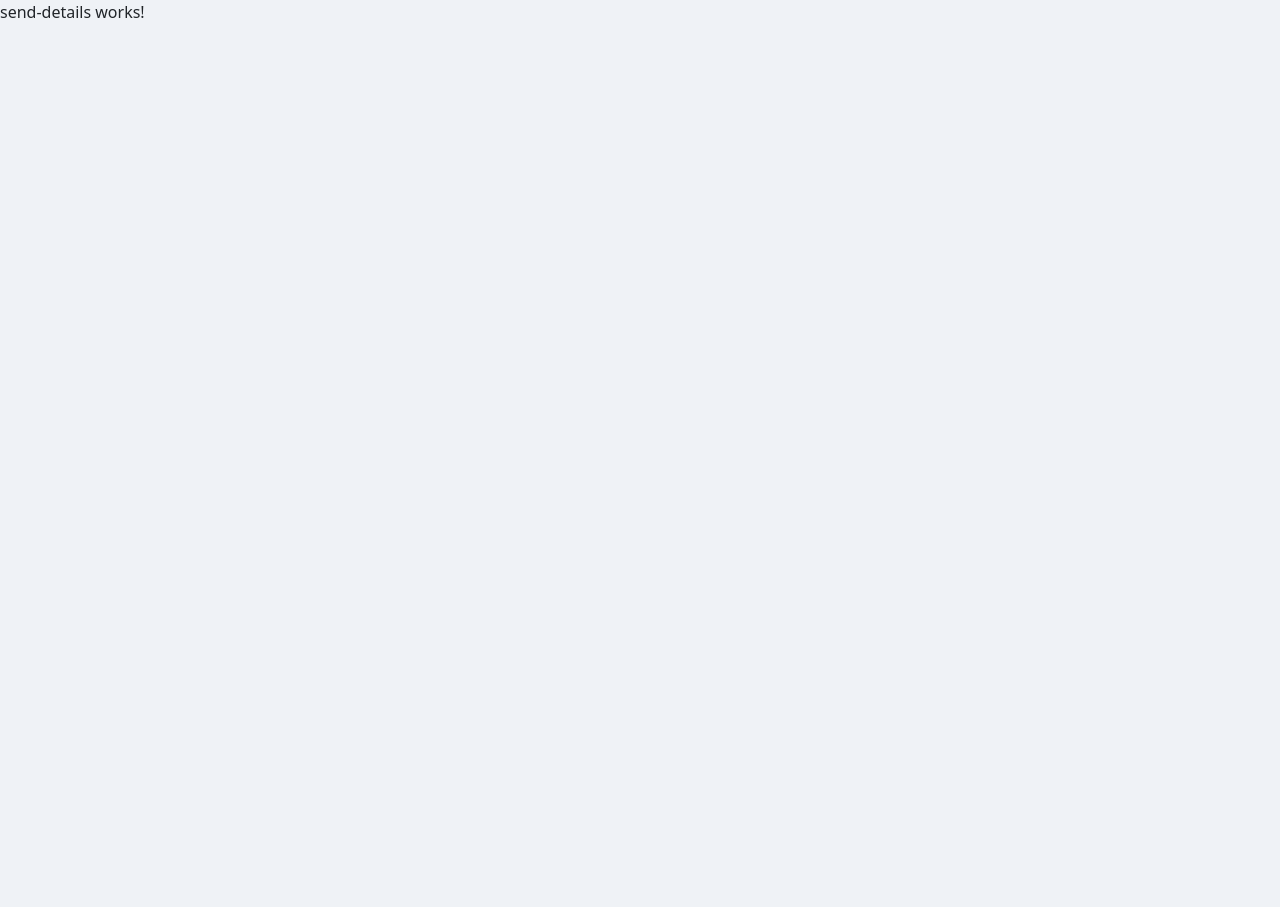
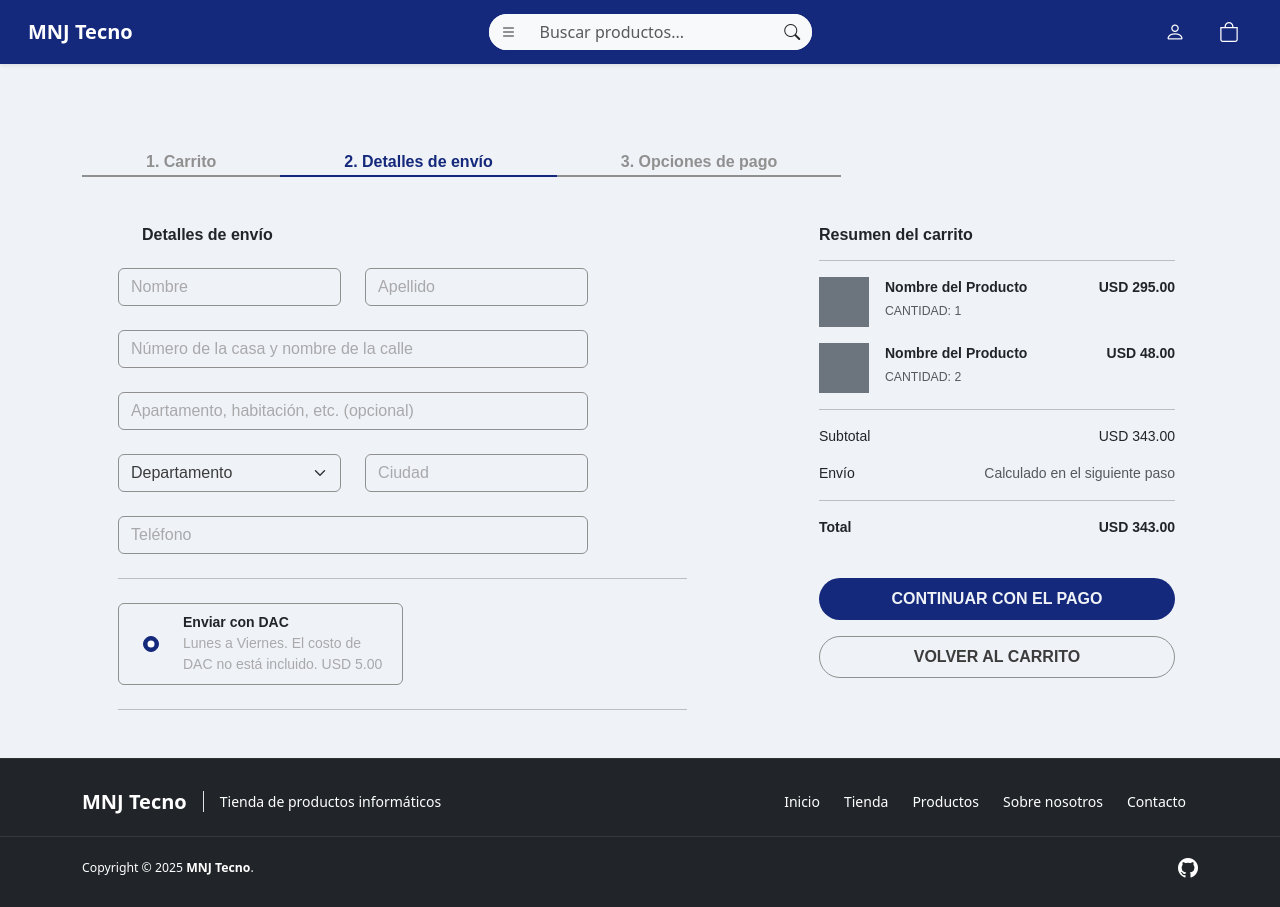
Before and after one commit to mat1as75/tallerRIA, an Angular app: page /detallesEnvio in a window 1280 px wide. Before the commit the page ends 800 px from the top, so only its background shows below. Built offline with nearby package versions, Linux system fonts and the light colour scheme.

Commit message:
Detalles Envio

```diff
--- a/src/app/app.component.html
+++ b/src/app/app.component.html
@@ -1 +1,7 @@
-<router-outlet></router-outlet>
+<div class="app-wrapper">
+  <app-navbar></app-navbar>
+  <main>
+    <router-outlet></router-outlet>
+  </main>
+  <app-footer></app-footer>
+</div>
--- a/src/app/app.component.scss
+++ b/src/app/app.component.scss
@@ -1,5 +1,17 @@
 @use 'variables' as theme;
 
-body {
-    background-color: theme.$background-color;
+html, body {
+    height: 100;
+    margin: 0;
+    padding: 0;
 }
+
+.app-wrapper {
+    display: flex;
+    flex-direction: column;
+    min-height: 100vh;
+}
+
+main {
+    flex: 1;
+}
--- a/src/app/app.component.ts
+++ b/src/app/app.component.ts
@@ -3,11 +3,13 @@ import { Router, RouterOutlet } from '@angular/router';
 import { environment } from '../environments/environment.development';
 import { ProductService } from './services/product/product.service';
 import { ProductCatalogComponent } from './components/product-catalog/product-catalog.component';
+import { NavbarComponent } from './components/navbar/navbar.component';
+import { FooterComponent } from './components/footer/footer.component';
 
 @Component({
   selector: 'app-root',
   standalone: true,
-  imports: [RouterOutlet],
+  imports: [NavbarComponent, FooterComponent, RouterOutlet],
   templateUrl: './app.component.html',
   styleUrl: './app.component.scss'
 })
--- a/src/app/components/home/home.component.ts
+++ b/src/app/components/home/home.component.ts
@@ -1,15 +1,13 @@
 import { CommonModule } from '@angular/common';
 import { Component, OnInit, OnDestroy } from '@angular/core';
-import { NavbarComponent } from '../../components/navbar/navbar.component';
 import { Product } from '../../interfaces/Product.interface';
 import { ProductService } from '../../services/product/product.service';
 import { Router } from '@angular/router';
-import { FooterComponent } from '../footer/footer.component';
 
 @Component({
   selector: 'app-home',
   standalone: true,
-  imports: [CommonModule, NavbarComponent, FooterComponent],
+  imports: [CommonModule],
   templateUrl: './home.component.html',
   styleUrls: ['./home.component.scss']
 })
--- a/src/app/components/navbar/navbar.component.html
+++ b/src/app/components/navbar/navbar.component.html
@@ -1,14 +1,22 @@
 <nav class="navbar shadow-sm px-3">
-  <div class="container-fluid d-flex justify-content-between align-items-center">
-
+  <div
+    class="container-fluid d-flex justify-content-between align-items-center"
+  >
     <!-- IZQUIERDA: Logo -->
-    <div class="d-flex align-items-center justify-content-start flex-grow-1 flex-shrink-1">
+    <div
+      class="d-flex align-items-center justify-content-start flex-grow-1 flex-shrink-1"
+    >
       <a class="navbar-brand fw-bold text-white mb-0" href="#">MNJ Tecno</a>
     </div>
 
     <!-- CENTRO: Barra de búsqueda -->
-    <form class="search-bar d-none d-lg-flex justify-content-center flex-grow-2 mx-3">
-      <div class="input-group rounded-pill overflow-hidden w-100" style="max-width: 600px;">
+    <form
+      class="search-bar d-none d-lg-flex justify-content-center flex-grow-2 mx-3"
+    >
+      <div
+        class="input-group rounded-pill overflow-hidden w-100"
+        style="max-width: 600px"
+      >
         <span class="input-group-text bg-light border-0">
           <i class="bi bi-list"></i>
         </span>
@@ -25,16 +33,19 @@
     </form>
 
     <!-- DERECHA: Iconos perfil y carrito -->
-    <div class="d-flex align-items-center justify-content-end flex-grow-1 flex-shrink-1">
+    <div
+      class="d-flex align-items-center justify-content-end flex-grow-1 flex-shrink-1"
+    >
       <a href="#" class="btn text-white me-2">
         <i class="bi bi-person fs-5"></i>
       </a>
-      <a href="#" class="btn text-white position-relative">
+      <a href="/carrito" class="btn text-white position-relative">
         <i class="bi bi-bag fs-5"></i>
-        <span class="position-absolute top-0 start-100 translate-middle badge rounded-pill bg-light text-dark">
+        <span
+          class="position-absolute top-0 start-100 translate-middle badge rounded-pill bg-light text-dark"
+        >
         </span>
       </a>
     </div>
-
   </div>
 </nav>
--- a/src/app/components/send-details/send-details.component.html
+++ b/src/app/components/send-details/send-details.component.html
@@ -1 +1,187 @@
-<p>send-details works!</p>
+<main>
+  <section>
+    <div class="container py-4">
+      <!-- Navegación de pasos -->
+      <div class="d-flex justify-content-start mb-4">
+        <h6
+          class="fw-bold text-light-gray border-bottom border-bottom-secondary pb-1 px-6"
+        >
+          1. Carrito
+        </h6>
+        <h6
+          class="fw-bold text-primary border-bottom border-bottom-primary px-6"
+        >
+          2. Detalles de envío
+        </h6>
+        <h6
+          class="fw-bold text-light-gray border-bottom border-bottom-secondary px-6"
+        >
+          3. Opciones de pago
+        </h6>
+      </div>
+
+      <div class="row">
+        <!-- Formulario de envío -->
+        <div class="col-md-7 mt-3 px-5">
+          <h6 class="fw-bold mb-3 ps-4 pb-2">Detalles de envío</h6>
+          <form>
+            <div class="row g-4">
+              <div class="col-md-5">
+                <input
+                  type="text"
+                  class="form-control"
+                  placeholder="Nombre"
+                  required
+                />
+              </div>
+              <div class="col-md-5">
+                <input
+                  type="text"
+                  class="form-control"
+                  placeholder="Apellido"
+                  required
+                />
+              </div>
+              <div class="col-10">
+                <input
+                  type="text"
+                  class="form-control"
+                  placeholder="Número de la casa y nombre de la calle"
+                  required
+                />
+              </div>
+              <div class="col-10">
+                <input
+                  type="text"
+                  class="form-control"
+                  placeholder="Apartamento, habitación, etc. (opcional)"
+                />
+              </div>
+              <div class="col-md-5">
+                <select class="form-select" required>
+                  <option value="" disabled selected hidden>
+                    Departamento
+                  </option>
+                  <option *ngFor="let depto of ddepartaments" [value]="depto">
+                    {{ depto }}
+                  </option>
+                </select>
+              </div>
+              <div class="col-md-5">
+                <input type="text" class="form-control" placeholder="Ciudad" />
+              </div>
+              <div class="col-10">
+                <input
+                  type="text"
+                  class="form-control"
+                  placeholder="Teléfono"
+                />
+              </div>
+            </div>
+
+            <hr class="my-4" />
+
+            <!-- Método de envío -->
+            <div class="border rounded p-2 w-50 border-light-gray">
+              <div class="row g-0 align-items-start">
+                <!-- Columna del input -->
+                <div class="col-auto m-auto px-3">
+                  <input
+                    class="form-check-input mt-1"
+                    type="radio"
+                    name="envio"
+                    id="envioDAC"
+                    checked
+                  />
+                </div>
+
+                <!-- Columna del texto -->
+                <div class="col ps-2">
+                  <label class="form-check-label small" for="envioDAC">
+                    <strong class="text-dark">Enviar con DAC</strong><br />
+                    <span id="dac-info">
+                      Lunes a Viernes. El costo de DAC no está incluido. USD
+                      5.00
+                    </span>
+                  </label>
+                </div>
+              </div>
+            </div>
+
+            <hr class="my-4" />
+          </form>
+        </div>
+
+        <!-- Resumen del carrito -->
+        <div class="col-md-4 mt-3 ms-7">
+          <h6 class="fw-bold mb-3">Resumen del carrito</h6>
+          <hr class="m-0" />
+          <div class="small">
+            <!-- Producto 1 -->
+            <div class="d-flex mb-3 pt-3">
+              <div class="me-3">
+                <div
+                  class="bg-secondary"
+                  style="width: 50px; height: 50px"
+                ></div>
+              </div>
+              <div class="flex-grow-1">
+                <p class="mb-1 fw-bold">Nombre del Producto</p>
+                <p class="mb-0 text-muted small">CANTIDAD: 1</p>
+              </div>
+              <div class="text-end">
+                <p class="mb-0 fw-bold">USD 295.00</p>
+              </div>
+            </div>
+
+            <!-- Producto 2 -->
+            <div class="d-flex mb-3">
+              <div class="me-3">
+                <div
+                  class="bg-secondary"
+                  style="width: 50px; height: 50px"
+                ></div>
+              </div>
+              <div class="flex-grow-1">
+                <p class="mb-1 fw-bold">Nombre del Producto</p>
+                <p class="mb-0 text-muted small">CANTIDAD: 2</p>
+              </div>
+              <div class="text-end">
+                <p class="mb-0 fw-bold">USD 48.00</p>
+              </div>
+            </div>
+
+            <hr class="m-0" />
+            <div class="d-flex justify-content-between pt-3">
+              <span>Subtotal</span>
+              <span>USD 343.00</span>
+            </div>
+            <div class="d-flex justify-content-between py-3">
+              <span>Envío</span>
+              <span class="text-muted">Calculado en el siguiente paso</span>
+            </div>
+            <hr class="m-0" />
+            <div class="d-flex justify-content-between fw-bold py-3">
+              <span>Total</span>
+              <span>USD 343.00</span>
+            </div>
+            <div class="d-grid mt-3">
+              <button class="btn bg-app-primary rounded-pill my-2 py-2">
+                <span class="fw-semibold text-extra-light-gray">
+                  CONTINUAR CON EL PAGO
+                </span>
+              </button>
+              <button
+                class="btn border-light-gray rounded-pill bg-bord my-2 py-2"
+              >
+                <span class="fw-semibold text-dark-gray">
+                  VOLVER AL CARRITO
+                </span>
+              </button>
+            </div>
+          </div>
+        </div>
+      </div>
+    </div>
+  </section>
+</main>
--- a/src/app/components/send-details/send-details.component.scss
+++ b/src/app/components/send-details/send-details.component.scss
@@ -0,0 +1,49 @@
+@use 'variables' as theme;
+
+.px-6 {
+    padding: 0 4rem 0;
+}
+
+.px-7 {
+    padding: 0 4.5rem 0;
+}
+
+.ms-6 {
+    margin-left: 4rem;
+}
+.ms-7 {
+    margin-left: 4.5rem;
+}
+
+input,
+select {
+    background-color: theme.$background-color;
+    border-color: theme.$border-color;
+    color: theme.$text-color;
+}
+
+input:focus {
+    background-color: theme.$background-color;
+}
+
+input::placeholder,
+select::placeholder {
+    color: theme.$placeholder-color;
+}
+
+select::invalid {
+    color: theme.$placeholder-color;
+}
+
+.placeholderDepartamento {
+    color: theme.$placeholder-color;
+}
+
+#dac-info {
+    color: theme.$placeholder-color;
+}
+
+.form-check-input:checked {
+    background-color: theme.$primary-color;
+    border-color: theme.$primary-color;
+}
--- a/src/app/components/send-details/send-details.component.ts
+++ b/src/app/components/send-details/send-details.component.ts
@@ -1,11 +1,20 @@
+import { CommonModule } from '@angular/common';
 import { Component } from '@angular/core';
 
 @Component({
   selector: 'app-send-details',
-  imports: [],
+  standalone: true,
+  imports: [CommonModule],
   templateUrl: './send-details.component.html',
   styleUrl: './send-details.component.scss'
 })
 export class SendDetailsComponent {
 
+  ddepartaments: string[] = [
+    'Artigas', 'Canelones', 'Cerro Largo', 'Colonia', 'Durazno',
+    'Flores', 'Florida', 'Lavalleja', 'Maldonado', 'Montevideo',
+    'Paysandú', 'Río Negro', 'Rivera', 'Rocha', 'Salto',
+    'San José', 'Soriano', 'Tacuarembó', 'Treinta y Tres'
+  ];
+
 }
--- a/src/app/components/shop-cart/shop-cart.component.html
+++ b/src/app/components/shop-cart/shop-cart.component.html
@@ -1,4 +1,4 @@
-<body class="bg-app-secondary">
+<main>
   <div class="container py-4">
     <!-- Navegación de pasos -->
     <div class="d-flex justify-content-start mb-4">
@@ -248,7 +248,7 @@
             <span>USD 343.00</span>
           </div>
           <div class="d-grid mt-3">
-            <button class="btn bg-app-primary rounded-pill">
+            <button class="btn bg-app-primary rounded-pill py-2">
               <span class="fw-semibold text-extra-light-gray">
                 CONTINUAR CON EL ENVÍO
               </span>
@@ -258,4 +258,4 @@
       </div>
     </div>
   </div>
-</body>
+</main>
--- a/src/styles/styles.scss
+++ b/src/styles/styles.scss
@@ -1,4 +1,10 @@
-@use 'variables' as theme;
+@use '_variables.scss' as theme;
+
+main {
+    margin-top: 64px;
+    font-family: 'public-sans', sans-serif;
+    background-color: theme.$background-color;
+}
 
 body {
     background-color: theme.$background-color;
```
Also changed, not shown: src/app/components/home/home.component.html (+11 -8 lines), src/index.html (+5 -5 lines).
